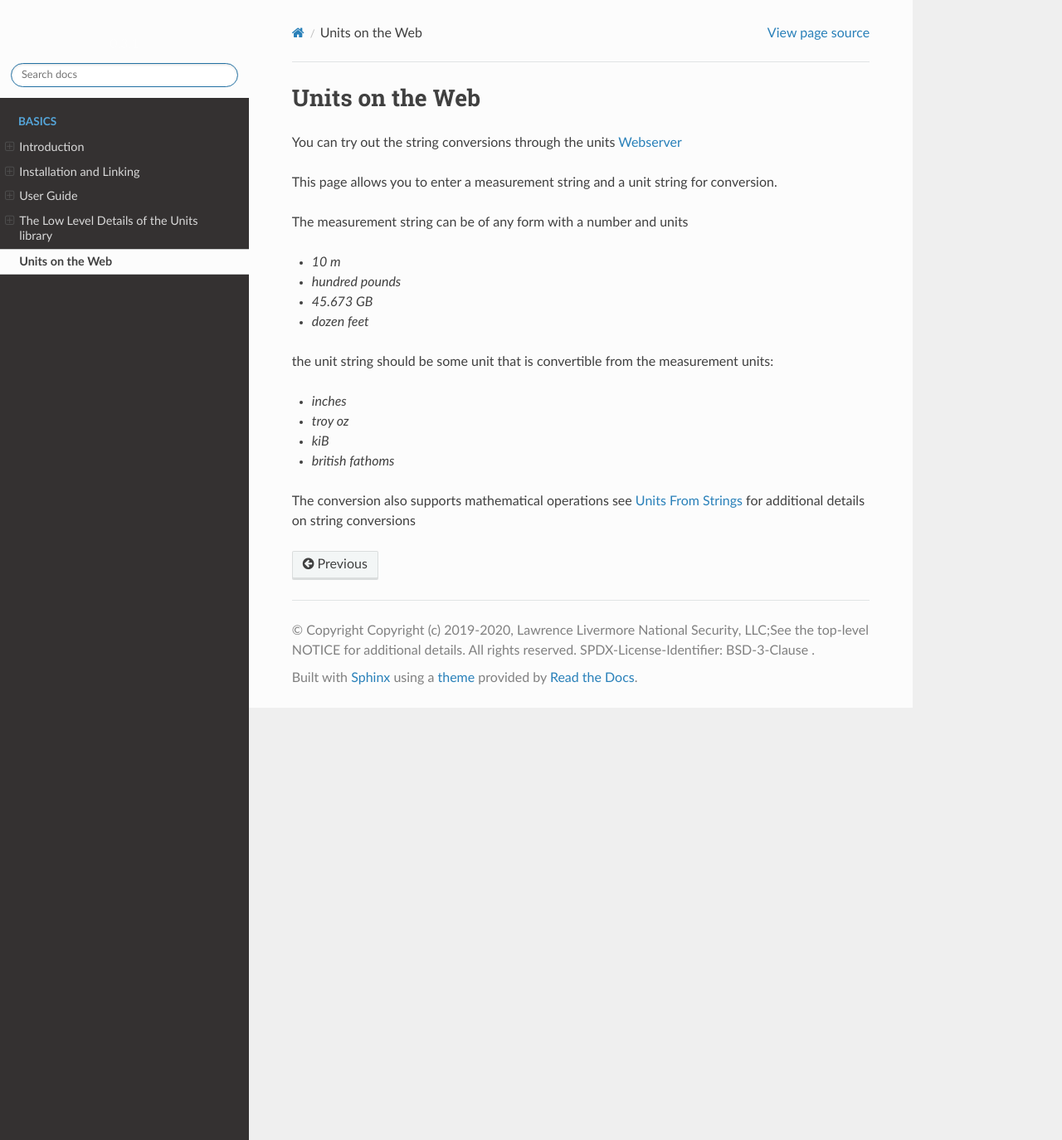
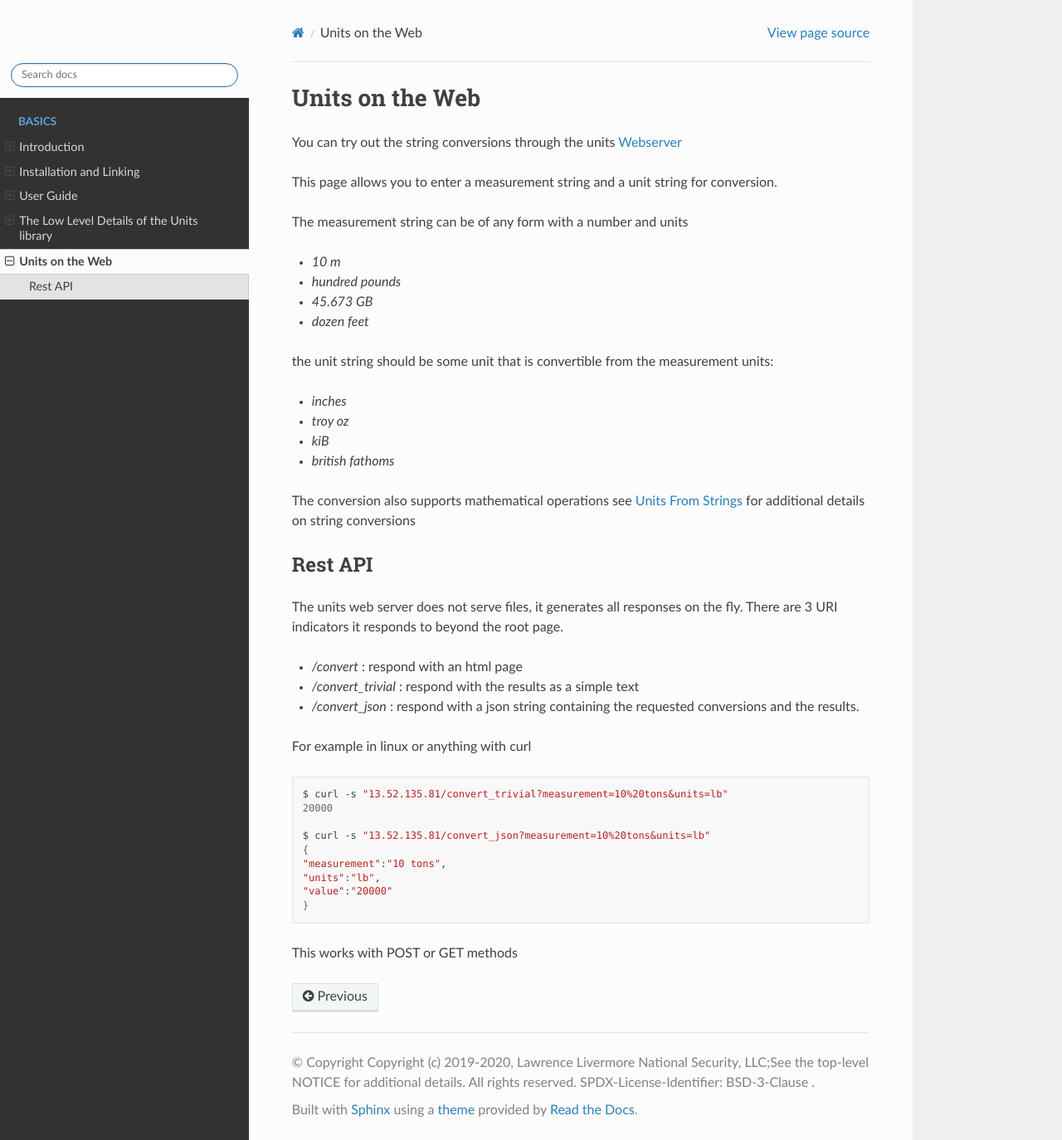
Before and after one commit to LLNL/units, a Sphinx documentation site: the page built from docs/web/index.rst, in a window 1280 px wide and 1374 px high. Shown: the whole window at 83% size. Built offline with Sphinx 7.4.7 and the Read the Docs theme 2.0.0, drawn with Linux system fonts in a browser that asks for light colours.

Commit message:
Update the webserver with some slightly updated pages and add a bit more documentation (#29)
turn on Link time optimization in the build for the webserver

```diff
--- a/docs/web/index.rst
+++ b/docs/web/index.rst
@@ -22,3 +22,28 @@ the unit string should be some unit that is convertible from the measurement uni
 -   `british fathoms`
 
 The conversion also supports mathematical operations  see :ref:`Units From Strings` for additional details on string conversions
+
+Rest API
+-----------
+
+The units web server does not serve files, it generates all responses on the fly.  There are 3 URI indicators it responds to beyond the root page.
+
+-  `/convert`  : respond with an html page
+-  `/convert_trivial` : respond with the results as a simple text
+-  `/convert_json` : respond with a json string containing the requested conversions and the results.
+
+For example in linux or anything with curl
+
+.. code-block:: bash
+
+   $ curl -s "13.52.135.81/convert_trivial?measurement=10%20tons&units=lb"
+   20000
+
+   $ curl -s "13.52.135.81/convert_json?measurement=10%20tons&units=lb"
+   {
+   "measurement":"10 tons",
+   "units":"lb",
+   "value":"20000"
+   }
+
+This works with POST or GET methods
```
Also changed, not shown: 4 other files.
